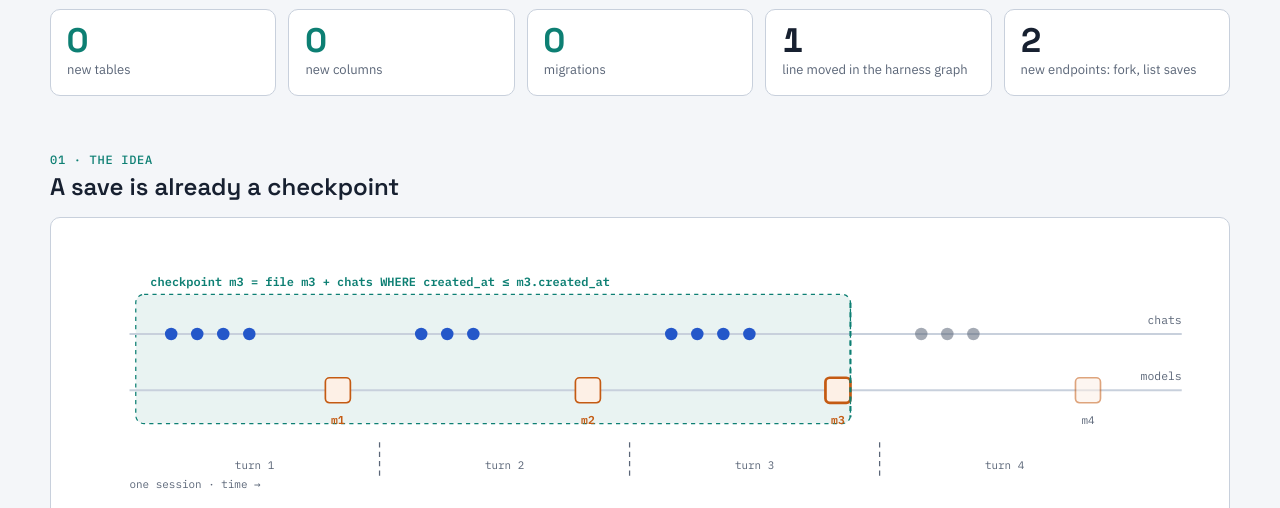
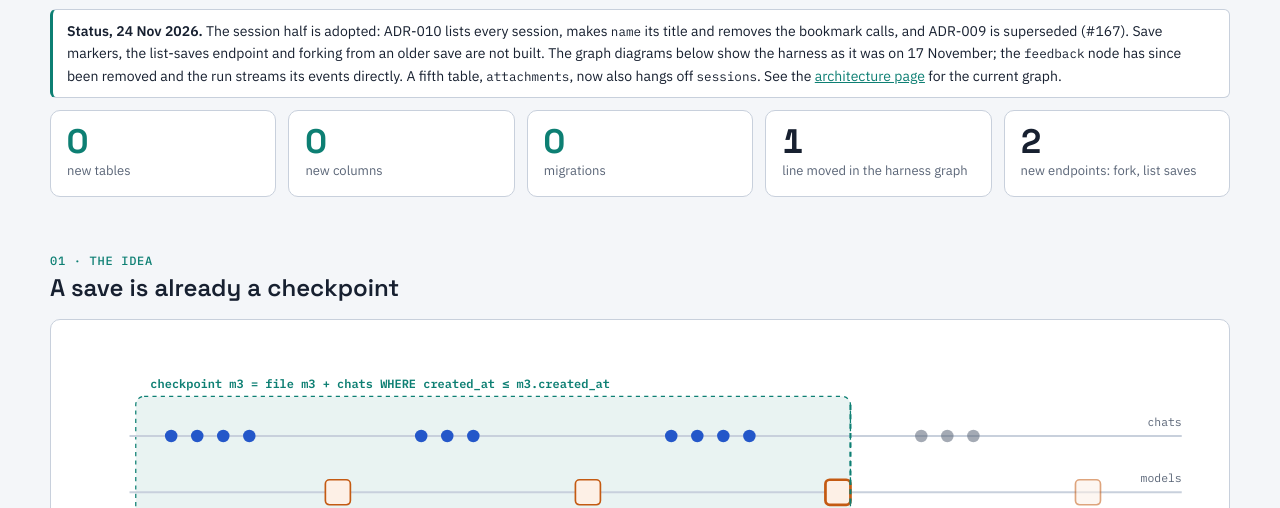
Before and after one commit to corbi-fac/corbi-docs, a plain HTML site: page saves-and-forks.html in a window 1280 px wide. Shown: the part 251-759 px from the top of the page. Drawn offline with Linux system fonts and the light colour scheme.

Commit message:
docs(saves): note which parts of the proposal are adopted

```diff
--- a/saves-and-forks.html
+++ b/saves-and-forks.html
@@ -99,6 +99,7 @@ figcaption b { color: var(--ink); font-weight: 600; }
   <div class="eyebrow">Corbi · proposal · 17 Nov 2026</div>
   <h1>Saves and Forks</h1>
   <p class="lede">Every answered prompt already leaves a saved <code>.blend</code> and a timestamped chat history, so we don't need a bookmarks table. A save is the checkpoint, a timestamp ties it to its conversation, and carrying on from an older save starts a new session.</p>
+  <p style="font-size:14px;background:var(--surface);border:1px solid var(--line);border-left:3px solid var(--accent);border-radius:6px;padding:10px 14px;max-width:none"><b>Status, 24 Nov 2026.</b> The session half is adopted: ADR-010 lists every session, makes <code>name</code> its title and removes the bookmark calls, and ADR-009 is superseded (#167). Save markers, the list-saves endpoint and forking from an older save are not built. The graph diagrams below show the harness as it was on 17 November; the <code>feedback</code> node has since been removed and the run streams its events directly. A fifth table, <code>attachments</code>, now also hangs off <code>sessions</code>. See the <a href="architecture.html" style="color:var(--accent)">architecture page</a> for the current graph.</p>
   <div class="tally">
     <div class="zero"><b>0</b><span>new tables</span></div>
     <div class="zero"><b>0</b><span>new columns</span></div>
```
